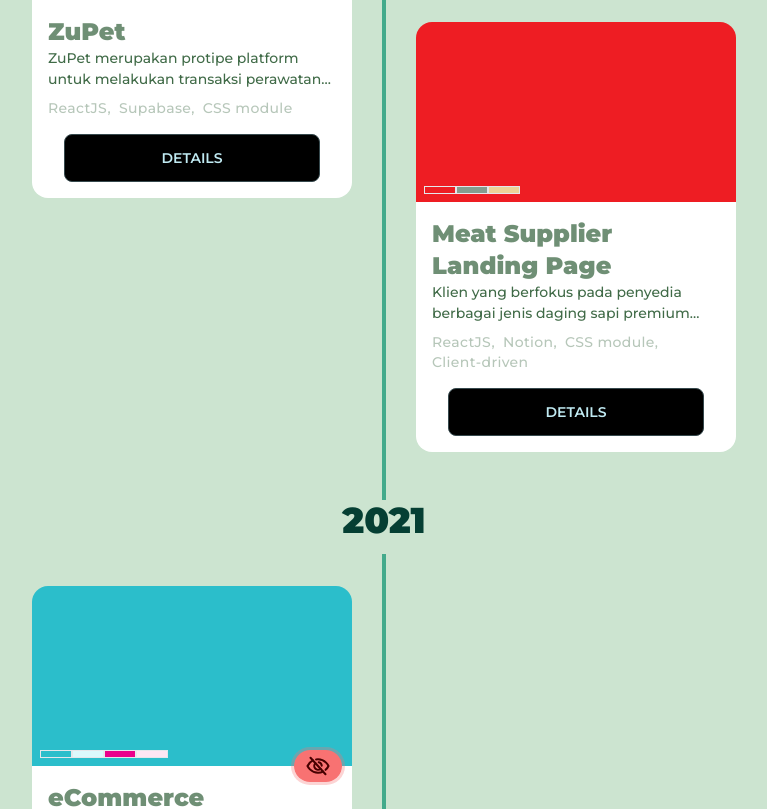
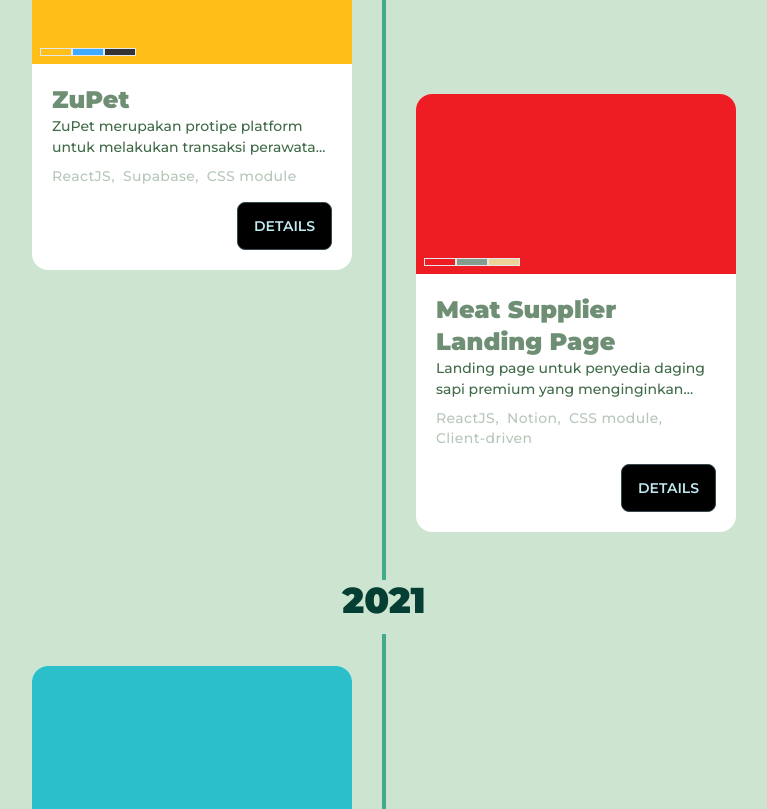
Before and after one commit to code7070/hi-jojo, a Next.js app: page / in a window 1280 px wide. Shown: the part 1600-2409 px from the top of the page, without its empty margins (256-1023 px from the left). Built offline with nearby package versions, Linux system fonts and the light colour scheme.

Commit message:
adjustment card layout

```diff
--- a/src/layouts/project/project-card.js
+++ b/src/layouts/project/project-card.js
@@ -2,7 +2,7 @@ import { useRouter } from "next/router";
 import EyeSlashIcon from "public/icons/eye-slash";
 
 const PrivateIcon = () => (
-  <div className="absolute right-0 bottom-0 -translate-x-[10px] translate-y-[50%]">
+  <div className="absolute right-0 top-0 -translate-y-[100%]">
     <div className="relative bg-error text-error-content rounded-full py-1 px-3 w-full h-full [&>svg]:w-6 [&>svg]:h-6 flex items-center justify-center ">
       <div className="absolute w-full h-full ring ring-error opacity-30 rounded-full hover:ring-0 hover:bg-error hover:animate-ping" />
       <EyeSlashIcon stroke={22} />
@@ -25,38 +25,27 @@ export const ColorBar = ({ colors }) => {
   );
 };
 
-export default function ProjectCard({
-  name = "Project Title",
-  description = "Lorem ipsum dolor sit amet, consectetur adipiscing elit, sed do eiusmod tempor incididunt ut labore et dolore magna aliqua. Ut enim ad minim veniam, quis nostrud exercitation ullamco laboris nisi ut aliquip ex ea commodo consequat. ",
-  stacks,
-  isEven,
-  isFirst,
-  isPrivate,
-  asDiv,
-  link,
-  colors,
-}) {
-  let evenClass = "md:translate-x-[60%]";
-  if (isEven) evenClass = "md:-translate-x-[60%]";
-  const noFirstClass = isFirst ? "" : "md:-mt-44";
-
-  const { push } = useRouter();
-
-  const stacklist = stacks?.split(",");
+const CardPhoto = ({ colors }) => {
   const colorList = colors?.split(",");
 
-  const Content = () => (
-    <>
-      <div
+  return (
+    <figure
       className="h-[180px] relative bg-slate-100"
       style={{ backgroundColor: colors ? colorList[0] : "" }}
     >
       <div className="absolute left-[8px] bottom-[8px]">
         <ColorBar colors={colorList} />
       </div>
+    </figure>
+  );
+};
+
+const CardBody = ({ name, description, stacks, navigate, isPrivate }) => {
+  const stacklist = stacks?.split(",");
+
+  return (
+    <div className="bg-white relative">
       {isPrivate && <PrivateIcon />}
-      </div>
-      <div className="p-4 bg-white">
       <h3 className="font-black opacity-60 text-2xl line-clamp-2">{name}</h3>
       <div className="hidden sm:block">
         <div className="text-sm font-medium leading-normal opacity-80 line-clamp-2">
@@ -77,21 +66,54 @@ export default function ProjectCard({
           );
         })}
       </div>
-        <div className="mt-4 text-center">
-          <button className="btn btn-wide bg-black" onClick={navigate}>
+      <div className="mt-4 card-actions justify-end">
+        <button className="btn bg-black" onClick={navigate}>
           Details
         </button>
       </div>
     </div>
-    </>
   );
+};
 
-  const cardClass = `relative rounded-2xl w-[100%] overflow-hidden max-w-xs my-4 md:my-0 ${evenClass} ${noFirstClass} transition-all duration-300 cursor-pointer hover:shadow-lg`;
+export default function ProjectCard({
+  name = "Project Title",
+  description = "Lorem ipsum dolor sit amet, consectetur adipiscing elit, sed do eiusmod tempor incididunt ut labore et dolore magna aliqua. Ut enim ad minim veniam, quis nostrud exercitation ullamco laboris nisi ut aliquip ex ea commodo consequat. ",
+  stacks,
+  isEven,
+  isFirst,
+  isPrivate,
+  asDiv,
+  link,
+  colors,
+}) {
+  let evenClass = "md:translate-x-[60%]";
+  if (isEven) evenClass = "md:-translate-x-[60%]";
+  const noFirstClass = isFirst ? "" : "md:-mt-44";
+
+  const { push } = useRouter();
 
   const navigate = () => {
     document.body.style.overflow = "hidden";
     push(`/works/${link || ""}`, undefined, { shallow: true, scroll: false });
   };
+
+  const Content = () => (
+    <>
+      <CardPhoto isPrivate={isPrivate} colors={colors} />
+      <div className="card-body p-5">
+        <CardBody
+          name={name}
+          description={description}
+          stacks={stacks}
+          navigate={navigate}
+          isPrivate={isPrivate}
+        />
+      </div>
+    </>
+  );
+
+  // const cardClass = `relative rounded-2xl w-[100%] overflow-hidden max-w-xs my-4 md:my-0 ${evenClass} ${noFirstClass} transition-all duration-300 cursor-pointer hover:shadow-lg`;
+  const cardClass = `relative card w-72 md:w-80 bg-white my-4 md:my-0 ${evenClass} ${noFirstClass} transition-all duration-300 cursor-pointer hover:shadow-xl`;
 
   const Card = ({ children }) => {
     const id = `works-${link}`;
--- a/src/utils/worklist.js
+++ b/src/utils/worklist.js
@@ -9,7 +9,7 @@ const workList = [
         stacks: "NextJS,Notion,TailwindCSS,Vercel",
         description:
           "Portofolio webapp untuk penyedia jasa makeup dan busana pernikahan",
-        colors: "#000,#fff",
+        colors: "#BF7E1B,#0f0f0f,#a5a5a5",
       },
       {
         name: "Cari Manis",
@@ -49,7 +49,7 @@ const workList = [
         link: "meat-supplier-gpw",
         stacks: "ReactJS,Notion,CSS module,Client-driven",
         description:
-          "Klien yang berfokus pada penyedia berbagai jenis daging sapi premium menginginkan untuk menyatukan mini-galeri produk di dalam company profile mereka.",
+          "Landing page untuk penyedia daging sapi premium yang menginginkan untuk menyatukan mini-galeri produk di dalam company profile mereka.",
         colors: "#ee1d23,#859d8f,#edd398",
       },
     ],
```
Lines whose indentation alone changed are shown as unchanged.
